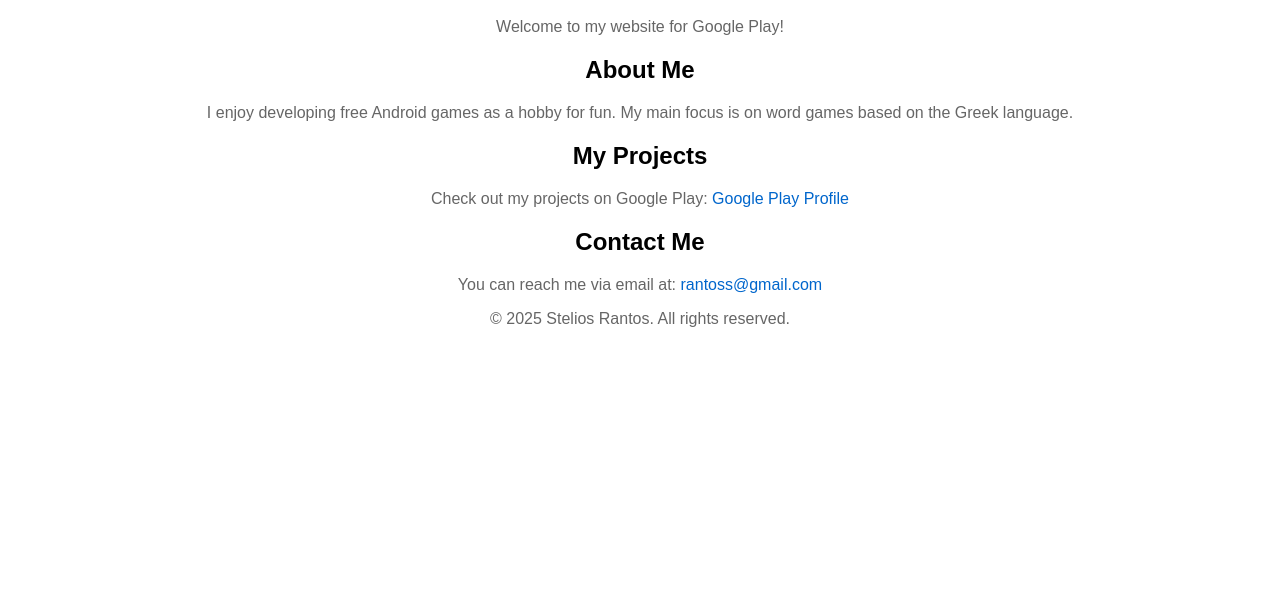
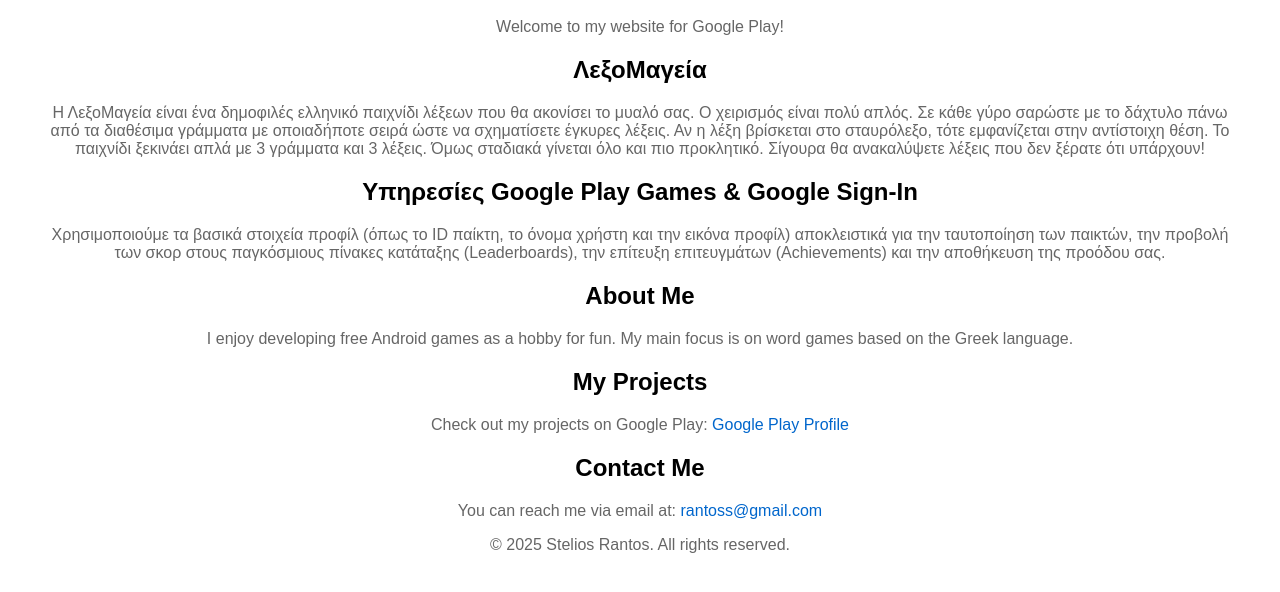
Before and after one commit to rantoss/rantoss.github.io, a plain HTML site: page index.html in a window 1280 px wide. Shown: the part 80-672 px from the top of the page. Drawn offline with Linux system fonts and the light colour scheme.

Commit message:
Update index.html

```diff
--- a/index.html
+++ b/index.html
@@ -35,6 +35,19 @@
         <p>Welcome to my website for Google Play!</p>
     </header>
 
+    <h2>ΛεξοΜαγεία</h2>
+<p>
+Η ΛεξοΜαγεία είναι ένα δημοφιλές ελληνικό παιχνίδι λέξεων που θα ακονίσει το μυαλό σας.
+
+Ο χειρισμός είναι πολύ απλός. Σε κάθε γύρο σαρώστε με το δάχτυλο πάνω από τα διαθέσιμα γράμματα με οποιαδήποτε σειρά ώστε να σχηματίσετε έγκυρες λέξεις. Αν η λέξη βρίσκεται στο σταυρόλεξο, τότε εμφανίζεται στην αντίστοιχη θέση.
+
+Το παιχνίδι ξεκινάει απλά με 3 γράμματα και 3 λέξεις. Όμως σταδιακά γίνεται όλο και πιο προκλητικό. Σίγουρα θα ανακαλύψετε λέξεις που δεν ξέρατε ότι υπάρχουν!</p>
+
+<h2>Υπηρεσίες Google Play Games & Google Sign-In</h2>
+<p>
+Χρησιμοποιούμε τα βασικά στοιχεία προφίλ (όπως το ID παίκτη, το όνομα χρήστη και την εικόνα προφίλ) αποκλειστικά για την ταυτοποίηση των παικτών, την προβολή των σκορ στους παγκόσμιους πίνακες κατάταξης (Leaderboards), την επίτευξη επιτευγμάτων (Achievements) και την αποθήκευση της προόδου σας.
+</p>
+
     <section>
         <h2>About Me</h2>
         <p>
```
